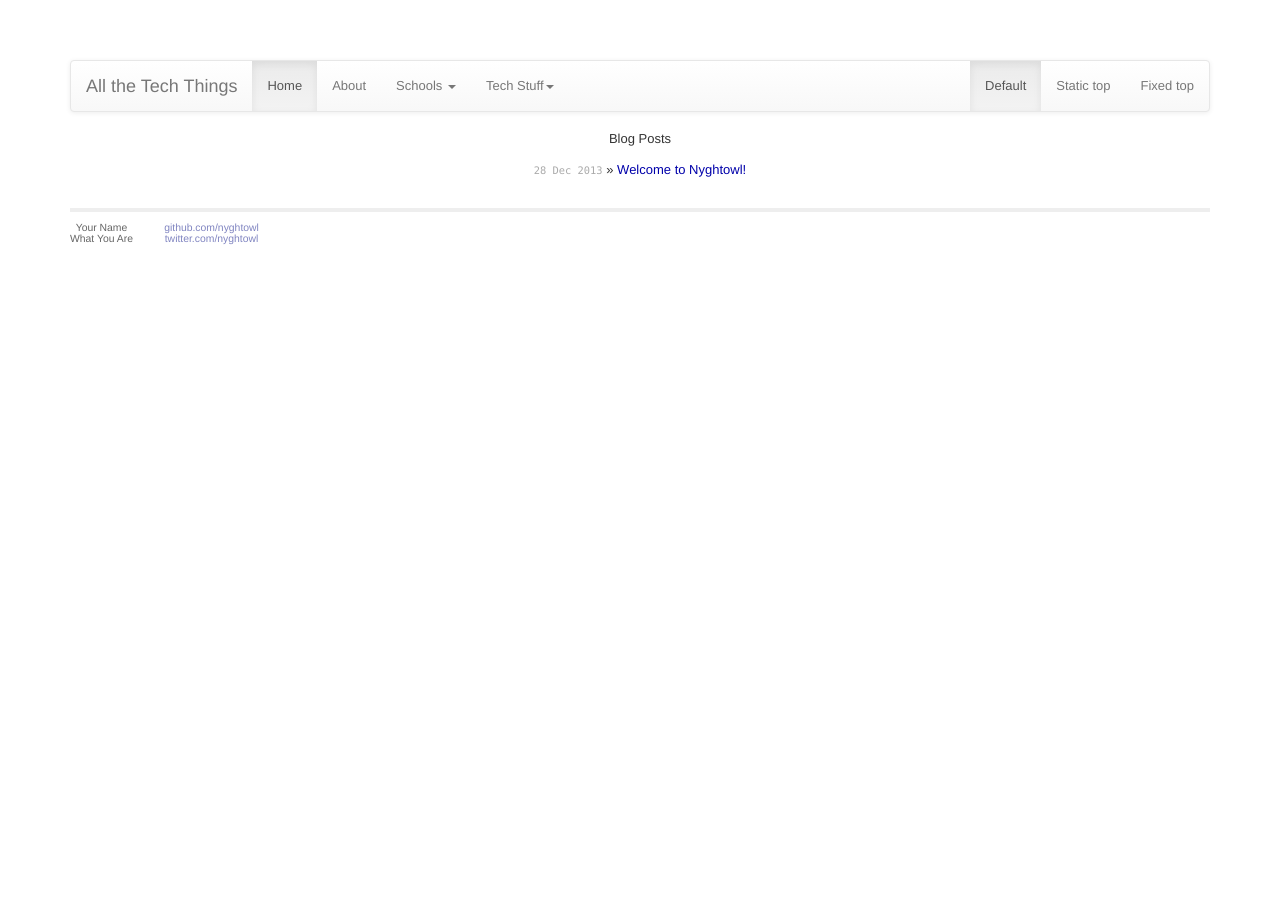
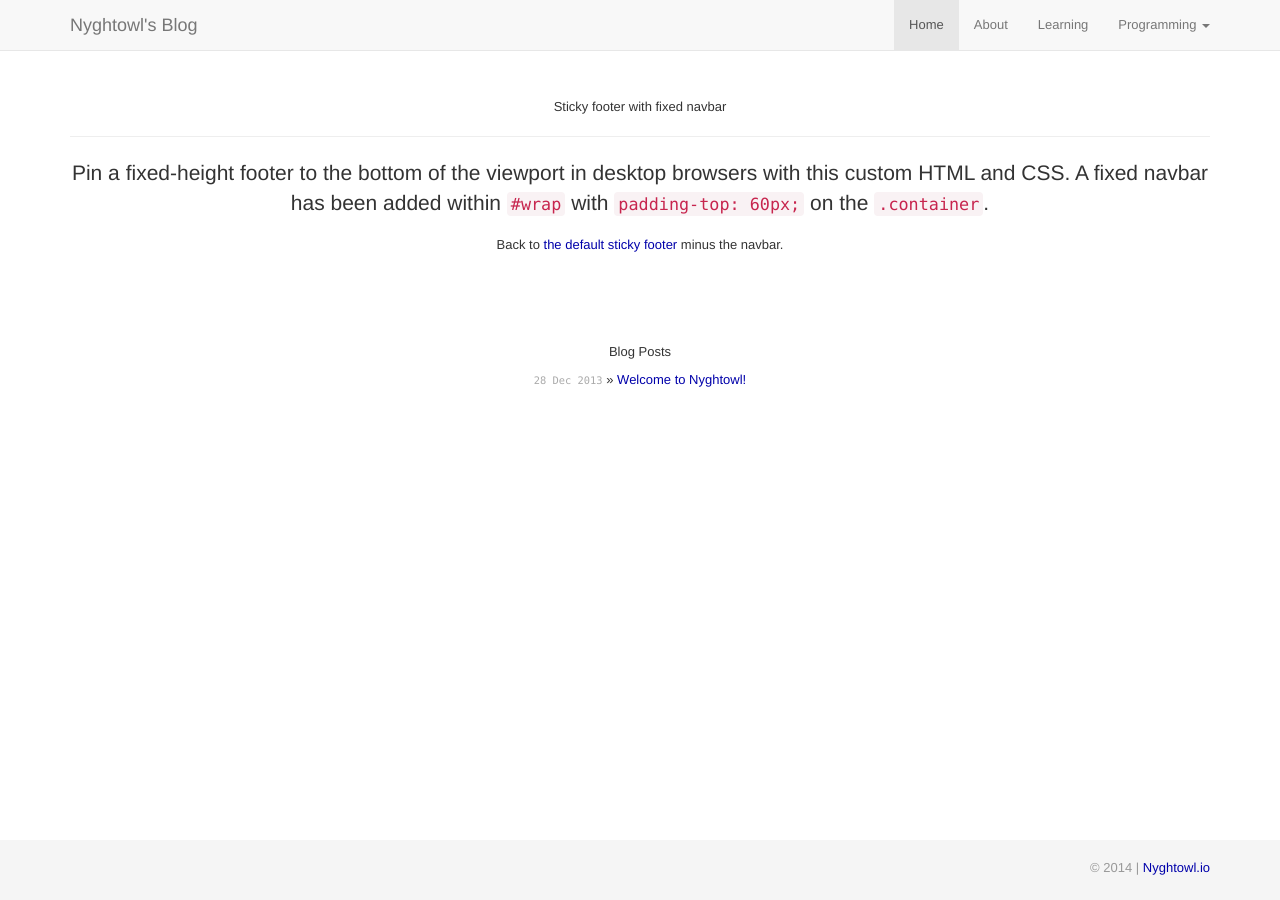
Before and after one commit to nyghtowl/nyghtowl.io, a Jekyll site: the page built from index.html, in a window 1280 px wide. Built offline with Jekyll 4.4.1, drawn with Linux system fonts in a browser that asks for light colours; Markdown is read by kramdown in place of the engine named in the settings; the list of posts is cut into pages by our own code.

Commit message:
Reworked theme. More testing the waters on how to set up.

```diff
--- a/_includes/footer.html
+++ b/_includes/footer.html
@@ -1,18 +1,11 @@
-          <div class="footer">
-            <div class="contact">
-              <p>
-                Your Name<br />
-                What You Are
-              </p>
-            </div>
-            <div class="contact">
-              <p>
-                <a href="https://github.com/nyghtowl">github.com/nyghtowl</a><br />
-                <a href="https://twitter.com/nyghtowl">twitter.com/nyghtowl</a><br />
-              </p>
-            </div>
+
+    </div>
+        <div id="footer">
+          <div class="container">
+            <p class="text-muted text-right"><span>© 2014 | </span><a href="nyghtowl.io">Nyghtowl.io</a></p>
           </div>
         </div>
     </body>
-
+    <script src="{{ site.baseurl }}/js/jquery-2.0.3.js"></script>
+    <script src="{{ site.baseurl }}/js/bootstrap.js"></script>
 </html>
--- a/_includes/header.html
+++ b/_includes/header.html
@@ -6,34 +6,28 @@
         <title>{{ site.name }}</title>
         <meta name="viewport" content="width=device-width, initial-scale=1.0, maximum-scale=1.0, user-scalable=yes">
 
-        <meta name="description" content="{{ site.description }}">        <!-- syntax highlighting CSS -->
+        <meta name="description" content="{{ site.description }}">
 
+        <link rel="stylesheet" href="{{ site.baseurl }}/css/bootstrap.css">
+        <link href="{{ site.baseurl }}/css/sticky-footer-navbar.css" rel="stylesheet">
+        <link rel="stylesheet" href="{{ site.baseurl }}/css/main.css">
+        <!-- syntax highlighting CSS -->
         <link rel="stylesheet" href="{{ site.baseurl }}/css/syntax.css">
 
-        <script src="{{ site.baseurl }}/js/jquery-2.0.3.js"></script>
-        <link rel="stylesheet" href="{{ site.baseurl }}/css/bootstrap.css">
-         <link rel="stylesheet" href="{{ site.baseurl }}/css/bootstrap-theme.css">
+        <!-- HTML5 shim and Respond.js IE8 support of HTML5 elements and media queries -->
+        <!--[if lt IE 9]>
+              <script src="https://oss.maxcdn.com/libs/html5shiv/3.7.0/html5shiv.js"></script>
+              <script src="https://oss.maxcdn.com/libs/respond.js/1.3.0/respond.min.js"></script>
+            <![endif]-->
 
-        <!-- Custom CSS -->
-        <link rel="stylesheet" href="{{ site.baseurl }}/css/main.css">
+    </head>
+    <body style>
 
+      <div id="wrap">
 
-        <style>
-          body {
-            padding-top: 60px;
-          }
-        </style>
-
-        <script src="{{ site.baseurl }}/js/bootstrap.js"></script>
-        <!--[if lt IE 9]>
-          <script src="http://html5shim.googlecode.com/svn/trunk/html5.js"></sc\
-    ript>
-        <![endif]-->
-    </head>
-    <body>
-
+      <!-- Fixed navbar -->
+      <div class="navbar navbar-default navbar-fixed-top" role="navigation">
         <div class="container">
-        <div class="navbar navbar-default" role="navigation">
           <div class="navbar-header">
             <button type="button" class="navbar-toggle" data-toggle="collapse" data-target=".navbar-collapse">
               <span class="sr-only">Toggle navigation</span>
@@ -41,42 +35,35 @@
               <span class="icon-bar"></span>
               <span class="icon-bar"></span>
             </button>
-              <a class="navbar-brand" href="/">{{ site.name }}</a>
+            <a class="navbar-brand" href="#">Nyghtowl's Blog</a>
           </div>
-            <div class="navbar-collapse collapse">
-              <ul class="nav navbar-nav">
-                <li class="active"><a href="/">Home</a></li>
-                <li><a href="#">About</a></li>
+          <div class="collapse navbar-collapse">
+            <ul class="nav navbar-nav navbar-right">
+              <li class="active"><a href="#">Home</a></li>
+              <li><a href="#about">About</a></li>
+              <li><a href="#learning">Learning</a></li>
               <li class="dropdown">
-                  <a href="#" class="dropdown-toggle" data-toggle="dropdown">Schools <b class="caret"></b></a>
+                <a href="#" class="dropdown-toggle" data-toggle="dropdown">Programming <b class="caret"></b></a>
                 <ul class="dropdown-menu">
-                    <li><a href="#">Hackbright</a></li>
-                    <li><a href="#">edX</a></li>
-                    <li><a href="#">TBD</a></li>
+                  <li><a href="#">Python</a></li>
+                  <li><a href="#">JavaScript</a></li>
+                  <li><a href="#">Ruby</a></li>
                   <li class="divider"></li>
-                    <li class="dropdown-header">Nav header</li>
-                    <li><a href="#">Separated link</a></li>
-                    <li><a href="#">One more separated link</a></li>
-                  </ul>
-                </li>
-
-                <li class="dropdown">
-                  <a href="#" class="dropdown-toggle" data-toggle="dropdown"> Tech Stuff<b class="caret"></b></a>
-                  <ul class="dropdown-menu">
-                    <li><a href="#">Python & Flask</a></li>
-                    <li><a href="#">Ruby & Rails</a></li>
+                  <li class="dropdown-header"></li>
                   <li><a href="#">Arduino & Raspberry</a></li>
-                    <li class="divider"></li>
-                    <li class="dropdown-header">Nav header</li>
-                    <li><a href="#">Separated link</a></li>
-                    <li><a href="#">One more separated link</a></li>
                 </ul>
               </li>
             </ul>
-              <ul class="nav navbar-nav navbar-right">
-                <li class="active"><a href="./">Default</a></li>
-                <li><a href="../navbar-static-top/">Static top</a></li>
-                <li><a href="../navbar-fixed-top/">Fixed top</a></li>
-              </ul>
           </div><!--/.nav-collapse -->
         </div>
+      </div>
+
+      <!-- Begin page content -->
+
+      <div class="container">
+        <div class="page-header">
+          <h1>Sticky footer with fixed navbar</h1>
+        </div>
+        <p class="lead">Pin a fixed-height footer to the bottom of the viewport in desktop browsers with this custom HTML and CSS. A fixed navbar has been added within <code>#wrap</code> with <code>padding-top: 60px;</code> on the <code>.container</code>.</p>
+        <p>Back to <a href="../sticky-footer">the default sticky footer</a> minus the navbar.</p>
+      </div>
--- a/_posts/2013-12-17-welcome-to-jekyll.markdown
+++ b/_posts/2013-12-17-welcome-to-jekyll.markdown
@@ -22,3 +22,7 @@ Check out the [Jekyll docs][jekyll] for more info on how to get the most out of
 
 [jekyll-gh]: https://github.com/mojombo/jekyll
 [jekyll]:    http://jekyllrb.com
+
+Testing video imbed
+
+<iframe src="//player.vimeo.com/video/76784445" width="500" height="281" frameborder="0" webkitallowfullscreen mozallowfullscreen allowfullscreen></iframe> <p>Leaprobo Project from <a href="http://vimeo.com/user16942987">nyghtowl</a> on <a href="https://vimeo.com">Vimeo</a>.</p>
--- /dev/null
+++ b/css/sticky-footer-navbar.css
@@ -0,0 +1,45 @@
+/* Sticky footer styles
+-------------------------------------------------- */
+
+html,
+body {
+  height: 100%;
+  /* The html and body elements cannot have any padding or margin. */
+}
+
+/* Wrapper for page content to push down footer */
+#wrap {
+  min-height: 100%;
+  height: auto;
+  /* Negative indent footer by its height */
+  margin: 0 auto -60px;
+  /* Pad bottom by footer height */
+  padding: 0 0 60px;
+}
+
+/* Set the fixed height of the footer here */
+#footer {
+  height: 60px;
+  background-color: #f5f5f5;
+}
+
+
+/* Custom page CSS
+-------------------------------------------------- */
+/* Not required for template or sticky footer method. */
+
+#wrap > .container {
+  padding: 60px 15px 0;
+}
+.container .text-muted {
+  margin: 20px 0;
+}
+
+#footer > .container {
+  padding-left: 15px;
+  padding-right: 15px;
+}
+
+code {
+  font-size: 80%;
+}
--- a/index.html
+++ b/index.html
@@ -3,11 +3,13 @@ layout: default
 title: All the Tech Things
 ---
 
+<div class="container">
     <div id="home">
-  <h1>Blog Posts</h1>
+      <h2>Blog Posts</h2>
       <ul class="posts">
         {% for post in site.posts %}
           <li><span>{{ post.date | date_to_string }}</span> &raquo; <a href="{{ post.url }}">{{ post.title }}</a></li>
         {% endfor %}
       </ul>
     </div>
+</div>
```
Also changed, not shown: 2 other files. Lines whose indentation alone changed are shown as unchanged.
